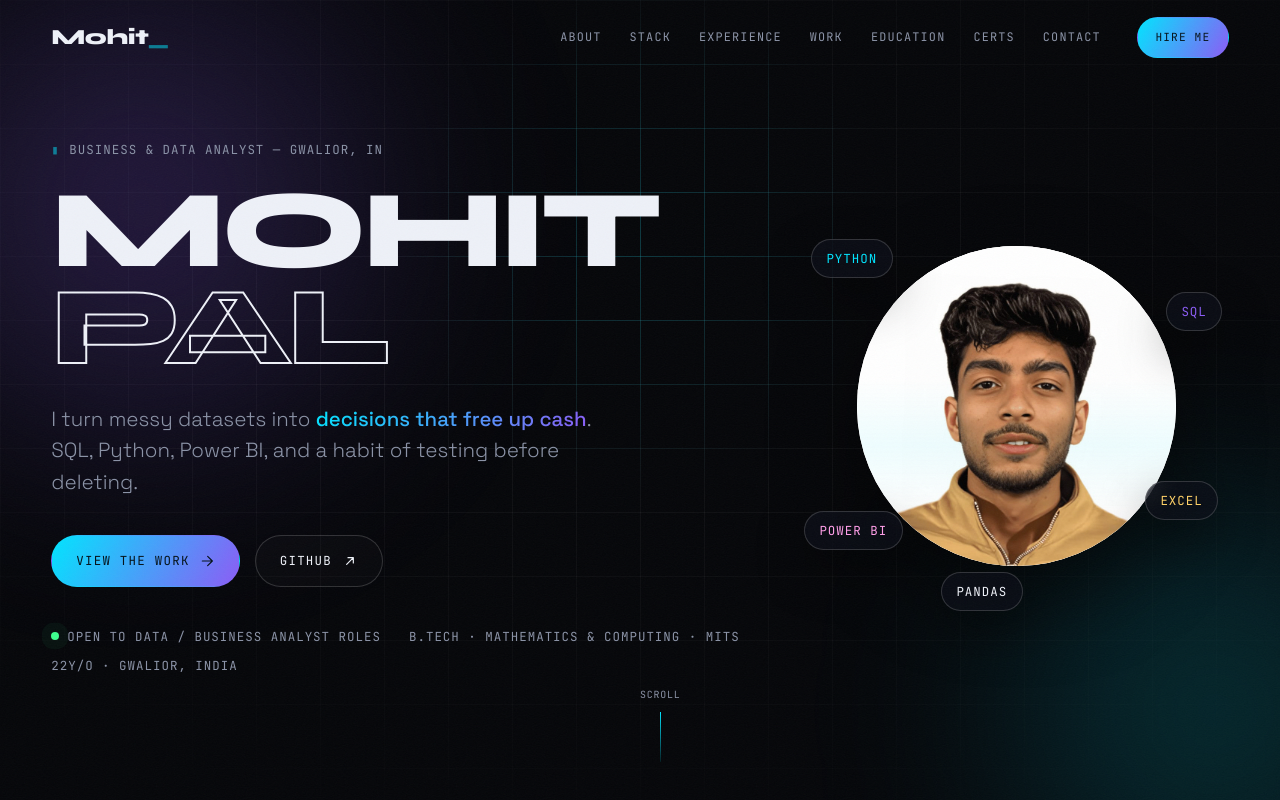
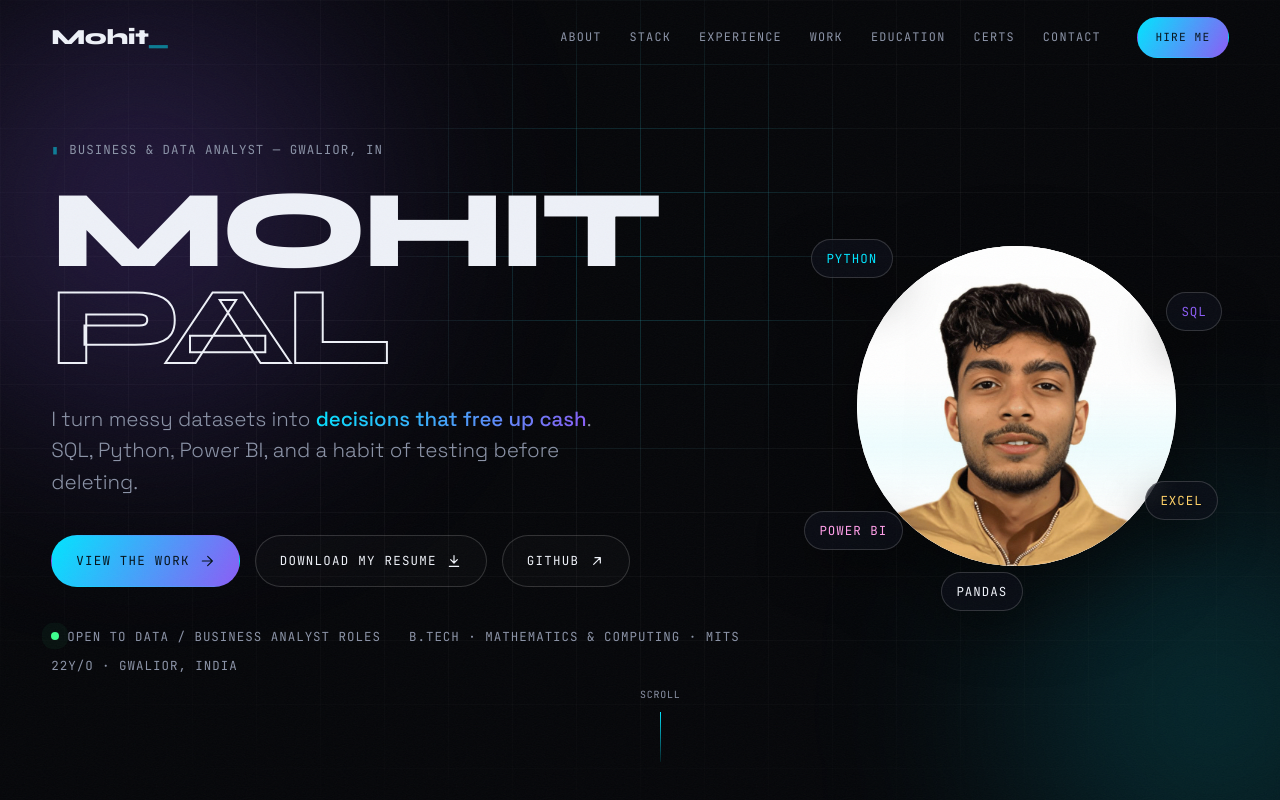
Before and after one commit to Dracksnoop/mohit-portfolio, a plain HTML site: page index.html in a window 1280 px wide. Shown: the top 800 px of the page. Drawn offline with nearby package versions, Linux system fonts and the light colour scheme.

Commit message:
Hero: add 'Download my resume' button serving Mohit_Pal_Resume.pdf
Resume lives at the project root (outside the immutable assets cache),
with Content-Disposition: attachment so every browser downloads it.

Co-Authored-By: Claude Fable 5.1 <noreply@anthropic.com>

```diff
--- a/index.html
+++ b/index.html
@@ -88,6 +88,7 @@
           <p class="hero__tag" data-intro>I turn messy datasets into <em>decisions that free up cash</em>. SQL, Python, Power BI, and a habit of testing before deleting.</p>
           <div class="hero__cta" data-intro>
             <a href="#projects" class="btn btn--primary magnetic"><span>View the work</span><svg viewBox="0 0 24 24" aria-hidden="true"><path d="M5 12h14M13 5l7 7-7 7"/></svg></a>
+            <a href="Mohit_Pal_Resume.pdf" download="Mohit_Pal_Resume.pdf" class="btn btn--ghost magnetic"><span>Download my resume</span><svg viewBox="0 0 24 24" aria-hidden="true"><path d="M12 4v11M7 10l5 5 5-5M5 20h14"/></svg></a>
             <a href="https://github.com/mohitt045" class="btn btn--ghost magnetic" target="_blank" rel="noopener"><span>GitHub</span><svg viewBox="0 0 24 24" aria-hidden="true"><path d="M7 17L17 7M9 7h8v8"/></svg></a>
           </div>
           <ul class="hero__meta mono" data-intro>
```
Also changed, not shown: vercel.json, 2 other files.
